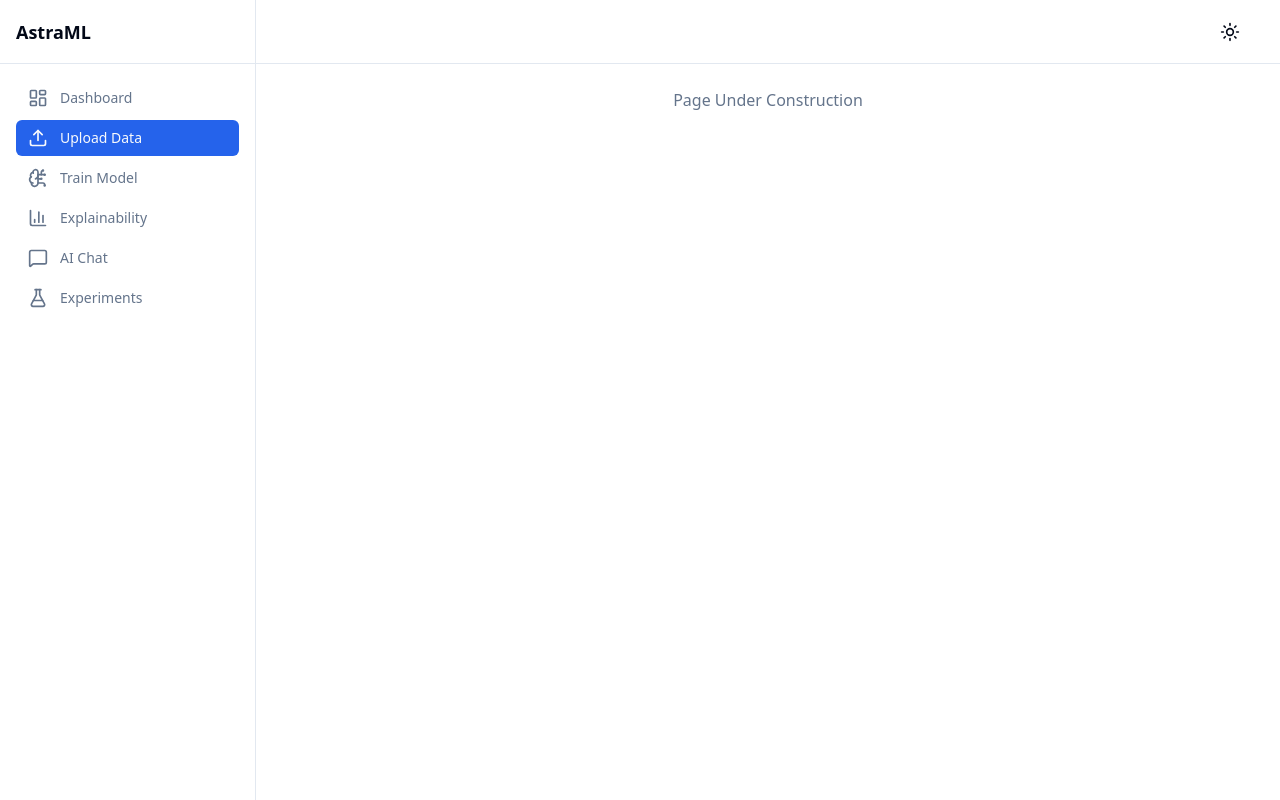
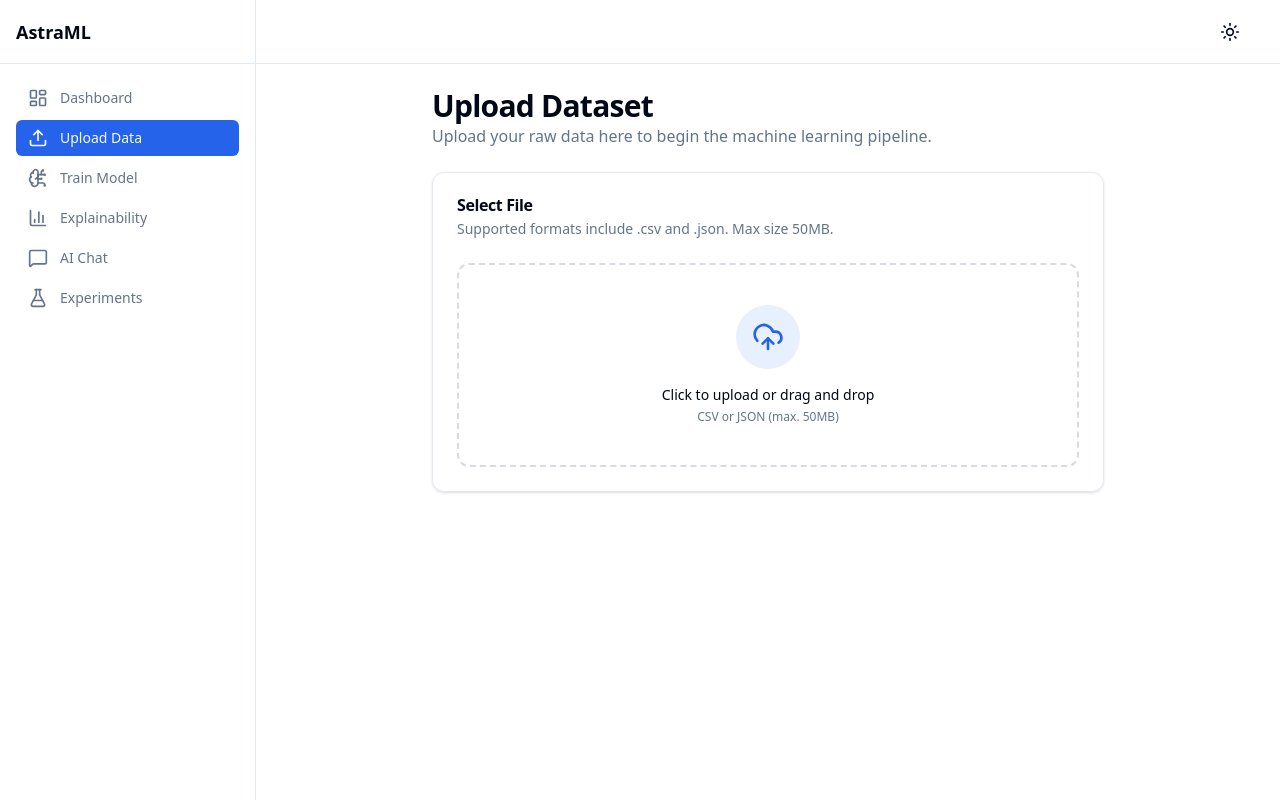
Before and after one commit to AastraML/AstraML, a React (Vite) app in the folder frontend/: page /upload in a window 1280 px wide. Built offline with nearby package versions, Linux system fonts and the light colour scheme.

Commit message:
feat(upload): build drag-and-drop Dropzone component
feat(upload): implement client-side file validation logic

feat(upload): integrate mock upload API with progress feedback

```diff
--- /dev/null
+++ b/frontend/src/components/upload/Dropzone.tsx
@@ -0,0 +1,120 @@
+import React, { useCallback, useState } from 'react';
+import { UploadCloud, FileType, AlertCircle } from 'lucide-react';
+import { cn } from '../../lib/utils';
+import { Button } from '../ui/Button';
+import { Spinner } from '../ui/Spinner';
+
+interface DropzoneProps {
+  onFileSelect: (file: File) => void;
+  allowedTypes?: string[];
+  maxSizeMB?: number;
+  isLoading?: boolean;
+}
+
+export function Dropzone({
+  onFileSelect,
+  allowedTypes = ['.csv', '.json'],
+  maxSizeMB = 50,
+  isLoading = false,
+}: DropzoneProps) {
+  const [isDragActive, setIsDragActive] = useState(false);
+  const [error, setError] = useState<string | null>(null);
+
+  const handleDragEnter = (e: React.DragEvent<HTMLDivElement>) => {
+    e.preventDefault();
+    e.stopPropagation();
+    setIsDragActive(true);
+  };
+
+  const handleDragLeave = (e: React.DragEvent<HTMLDivElement>) => {
+    e.preventDefault();
+    e.stopPropagation();
+    setIsDragActive(false);
+  };
+
+  const validateAndProcessFile = (file: File) => {
+    setError(null);
+    const extension = '.' + file.name.split('.').pop()?.toLowerCase();
+
+    if (!allowedTypes.includes(extension)) {
+      setError(`Invalid file type. Allowed types: ${allowedTypes.join(', ')}`);
+      return;
+    }
+
+    if (file.size > maxSizeMB * 1024 * 1024) {
+      setError(`File size exceeds ${maxSizeMB}MB limit.`);
+      return;
+    }
+
+    onFileSelect(file);
+  };
+
+  const handleDrop = (e: React.DragEvent<HTMLDivElement>) => {
+    e.preventDefault();
+    e.stopPropagation();
+    setIsDragActive(false);
+
+    if (e.dataTransfer.files && e.dataTransfer.files.length > 0) {
+      validateAndProcessFile(e.dataTransfer.files[0]);
+    }
+  };
+
+  const handleFileInput = (e: React.ChangeEvent<HTMLInputElement>) => {
+    if (e.target.files && e.target.files.length > 0) {
+      validateAndProcessFile(e.target.files[0]);
+    }
+  };
+
+  return (
+    <div className="w-full">
+      <div
+        className={cn(
+          'relative flex cursor-pointer flex-col items-center justify-center rounded-xl border-2 border-dashed p-10 transition-colors',
+          isDragActive
+            ? 'border-primary bg-primary/5'
+            : 'border-muted-foreground/25 hover:border-primary/50 hover:bg-accent/50',
+          isLoading && 'pointer-events-none opacity-50'
+        )}
+        onDragEnter={handleDragEnter}
+        onDragOver={handleDragEnter}
+        onDragLeave={handleDragLeave}
+        onDrop={handleDrop}
+      >
+        <input
+          data-testid="file-input"
+          type="file"
+          className="absolute inset-0 z-50 h-full w-full cursor-pointer opacity-0"
+          accept={allowedTypes.join(',')}
+          onChange={handleFileInput}
+          disabled={isLoading}
+        />
+
+        {isLoading ? (
+          <div className="flex flex-col items-center justify-center space-y-4">
+            <Spinner size="lg" className="text-primary" />
+            <p className="text-sm text-muted-foreground">Uploading dataset...</p>
+          </div>
+        ) : (
+          <div className="flex flex-col items-center justify-center space-y-4 text-center">
+            <div className="rounded-full bg-primary/10 p-4">
+              <UploadCloud className="h-8 w-8 text-primary" />
+            </div>
+            <div>
+              <p className="text-sm font-medium">Click to upload or drag and drop</p>
+              <p className="text-xs text-muted-foreground mt-1">
+                CSV or JSON (max. {maxSizeMB}MB)
+              </p>
+            </div>
+          </div>
+        )}
+      </div>
+
+      {error && (
+        <div className="mt-4 flex items-center gap-2 rounded-md bg-destructive/15 p-3 text-sm text-destructive">
+          <AlertCircle className="h-4 w-4" />
+          <p>{error}</p>
+        </div>
+      )}
+    </div>
+  );
+}
--- /dev/null
+++ b/frontend/src/pages/Upload.tsx
@@ -0,0 +1,98 @@
+import React, { useState } from 'react';
+import { Card, CardContent, CardDescription, CardHeader, CardTitle } from '../components/ui/Card';
+import { Dropzone } from '../components/upload/Dropzone';
+import { Button } from '../components/ui/Button';
+import { FileText, CheckCircle2 } from 'lucide-react';
+
+export default function Upload() {
+  const [file, setFile] = useState<File | null>(null);
+  const [isUploading, setIsUploading] = useState(false);
+  const [uploadSuccess, setUploadSuccess] = useState(false);
+
+  const handleFileSelect = (selectedFile: File) => {
+    setFile(selectedFile);
+    setUploadSuccess(false);
+  };
+
+  const handleUpload = () => {
+    if (!file) return;
+
+    setIsUploading(true);
+
+    // Simulate API upload delay
+    setTimeout(() => {
+      setIsUploading(false);
+      setUploadSuccess(true);
+    }, 2000);
+  };
+
+  return (
+    <div className="mx-auto max-w-2xl space-y-6">
+      <div>
+        <h2 className="text-3xl font-bold tracking-tight">Upload Dataset</h2>
+        <p className="text-muted-foreground">
+          Upload your raw data here to begin the machine learning pipeline.
+        </p>
+      </div>
+
+      <Card>
+        <CardHeader>
+          <CardTitle>Select File</CardTitle>
+          <CardDescription>
+            Supported formats include .csv and .json. Max size 50MB.
+          </CardDescription>
+        </CardHeader>
+        <CardContent className="space-y-6">
+          {!uploadSuccess ? (
+            <>
+              <Dropzone
+                onFileSelect={handleFileSelect}
+                isLoading={isUploading}
+                allowedTypes={['.csv', '.json']}
+              />
+
+              {file && !isUploading && (
+                <div className="flex items-center justify-between rounded-md border p-4">
+                  <div className="flex items-center space-x-4">
+                    <div className="rounded-full bg-accent p-2">
+                      <FileText className="h-4 w-4 text-accent-foreground" />
+                    </div>
+                    <div>
+                      <p className="text-sm font-medium">{file.name}</p>
+                      <p className="text-xs text-muted-foreground">
+                        {(file.size / 1024 / 1024).toFixed(2)} MB
+                      </p>
+                    </div>
+                  </div>
+                  <Button onClick={handleUpload}>
+                    Start Upload
+                  </Button>
+                </div>
+              )}
+            </>
+          ) : (
+            <div className="flex flex-col items-center justify-center space-y-4 py-8">
+              <div className="rounded-full bg-green-500/15 p-4">
+                <CheckCircle2 className="h-12 w-12 text-green-500" />
+              </div>
+              <div className="text-center">
+                <h3 className="text-lg font-medium">Upload Complete</h3>
+                <p className="text-sm text-muted-foreground mt-1">
+                  {file?.name} has been successfully uploaded and saved.
+                </p>
+              </div>
+              <div className="flex gap-4 mt-4">
+                <Button variant="outline" onClick={() => setUploadSuccess(false)}>
+                  Upload Another
+                </Button>
+                <Button>
+                  Proceed to Training
+                </Button>
+              </div>
+            </div>
+          )}
+        </CardContent>
+      </Card>
+    </div>
+  );
+}
--- a/frontend/src/routes/index.tsx
+++ b/frontend/src/routes/index.tsx
@@ -3,6 +3,7 @@ import { createBrowserRouter, RouterProvider, Navigate } from 'react-router-dom'
 import { AppShell } from '../components/layout/AppShell';
 
 const Dashboard = lazy(() => import('../pages/Dashboard'));
+const Upload = lazy(() => import('../pages/Upload'));
 const PlaceholderPage = lazy(() => Promise.resolve({
   default: () => <div className="flex h-full items-center justify-center text-muted-foreground">Page Under Construction</div>
 }));
@@ -23,7 +24,7 @@ const router = createBrowserRouter([
       },
       {
         path: 'upload',
-        element: <Suspense fallback={<div>Loading...</div>}><PlaceholderPage /></Suspense>,
+        element: <Suspense fallback={<div>Loading...</div>}><Upload /></Suspense>,
       },
       {
         path: 'train',
```
Also changed, not shown: 1 other file (tests, documents, lock files or other folders).
